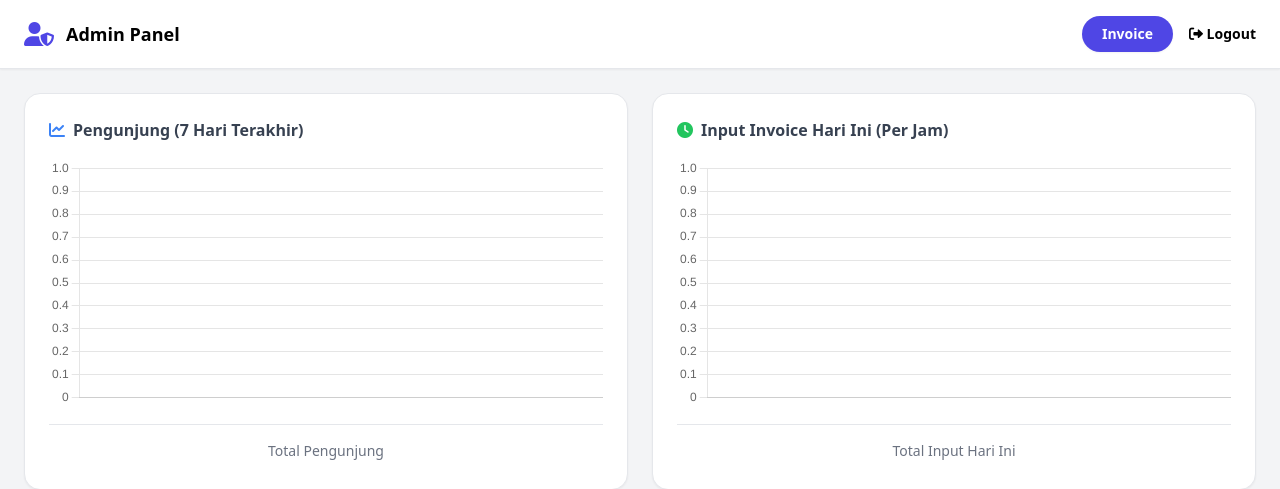
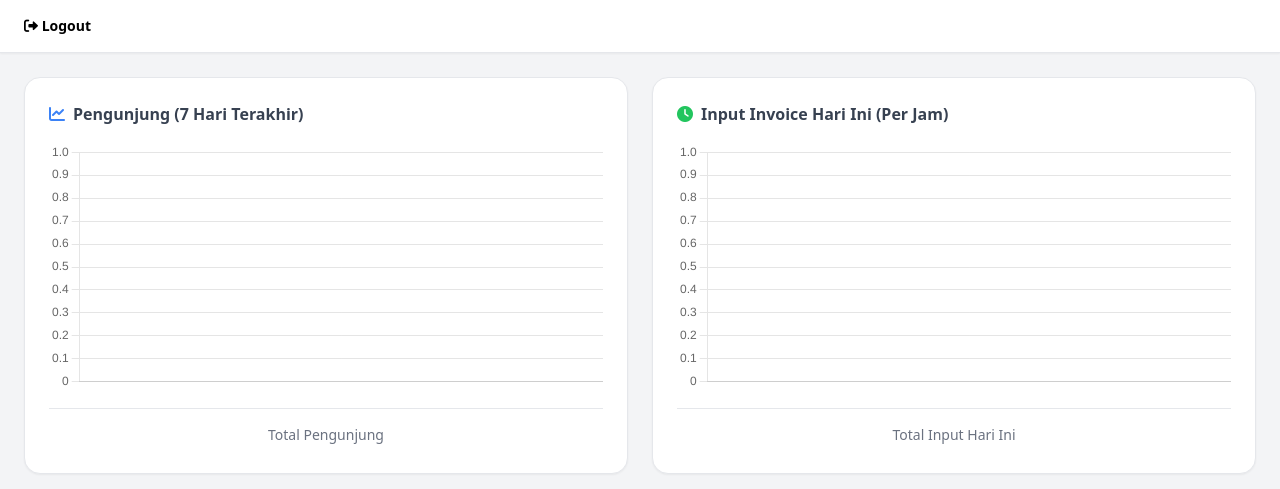
Before and after one commit to rama77zz/tubes-komputasi-awan, a Flask app: template templates/dashboard_admin.html in a window 1280 px wide. Shown: the top 489 px of the page. Run offline with Flask 3, Linux system fonts and the light colour scheme; the template is opened without the code that fills it, so the values that code supplies are empty; some libraries are stand-ins or nearby versions.

Commit message:
Update dashboard_admin.html

```diff
--- a/templates/dashboard_admin.html
+++ b/templates/dashboard_admin.html
@@ -10,22 +10,21 @@
 
 <body class="bg-gray-100 font-sans">
 
-
 <!-- Navbar -->
 <nav class="bg-white shadow-sm px-6 py-4 flex justify-between items-center sticky top-0 z-50 border-b">
-  <div class="flex items-center gap-3">
+  <!-- <div class="flex items-center gap-3">
     <i class="fas fa-user-shield text-indigo-600 text-2xl"></i>
     <div>
       <h1 class="font-bold text-lg">Admin Panel</h1>
     </div>
-  </div>
+  </div> -->
   <div class="flex items-center gap-4">
     <!-- <a href="/admin/dashboard" class="text-sm text-indigo-600 hover:text-indigo-800 font-semibold">
       <i class="fas fa-file-invoice"></i> Buat Invoice
     </a> -->
-     <a href="/admin/dashboard" class="bg-indigo-600 text-white px-5 py-2 rounded-full text-sm hover:bg-indigo-700 font-bold shadow-sm transition">
+     <!-- <a href="/admin/dashboard" class="bg-indigo-600 text-white px-5 py-2 rounded-full text-sm hover:bg-indigo-700 font-bold shadow-sm transition">
       Invoice
-    </a>
+    </a> -->
     <a href="/logout" class="text-sm text-grey-500 hover:text-red-500 font-semibold">
       <i class="fas fa-sign-out-alt"></i> Logout
     </a>
```
